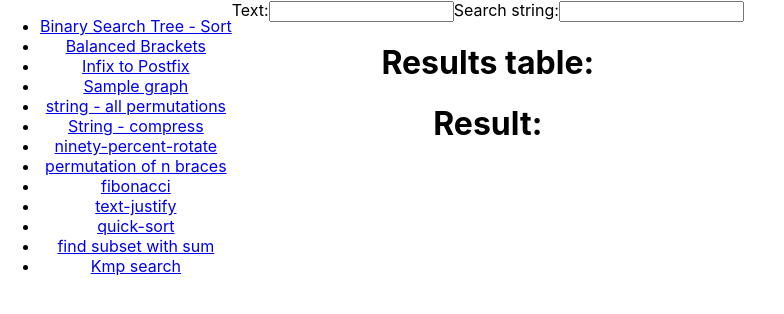
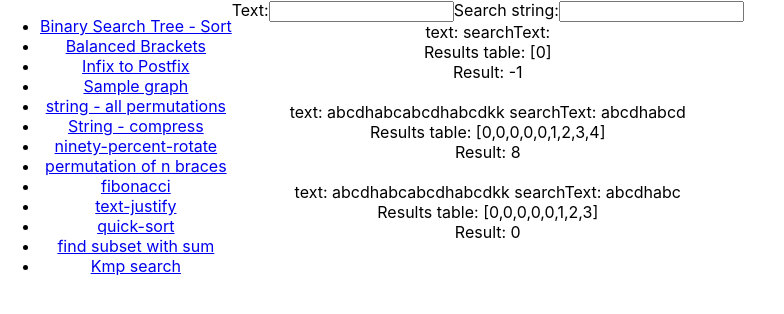
Before and after one commit to spoojary/algorithms-in-typescript, a React (Create React App) app: page /kmp-search in a window 1280 px wide. Shown: the top 314 px of the page, without its empty margins (0-784 px from the left). Built offline with nearby package versions, Linux system fonts and the light colour scheme.

Commit message:
kmp-search

```diff
--- a/src/dp/zeroone.tsx
+++ b/src/dp/zeroone.tsx
@@ -22,7 +22,7 @@
 //0001
 
 //asked at google interview
-const increment = (text)  => {
+export const increment = (text)  => {
     if(text.length === 0) return [""];
     const firstChar = text.substr(0,1);
     if(firstChar === '0') {
--- a/src/string-manipulation/kmp-search.tsx
+++ b/src/string-manipulation/kmp-search.tsx
@@ -1,4 +1,4 @@
-import { ChangeEvent, useState } from "react";
+import React, { ChangeEvent, useState } from "react";
 
 
 export function KmpSearch() {
@@ -11,22 +11,68 @@ export function KmpSearch() {
             <input value={text} onChange={handleTextChange} />
             <label>Search string:</label>
             <input value={searchText} onChange={handleSearchTextChange} />
-            <h1>Results table: {search(text,searchText)}</h1>
-            <h1>Result: {search(text,searchText)}</h1>
+            {renderResults(text,searchText)}
+            {renderResults("abcdhabcabcdhabcdkk","abcdhabcd")}
+            {renderResults("abcdhabcabcdhabcdkk","abcdhabc")}
         </>
-    )
+    );
+
+    function renderResults(text: string, searchText: string) {
+        return (<>
+        <div>text: {text} searchText: {searchText}</div>
+        <div>Results table: {JSON.stringify(getTable(searchText))}</div>
+        <div>Result: {search(text,searchText)}</div>
+        <br/>
+        </>);
+    }
 
     function handleTextChange(event: ChangeEvent<HTMLInputElement>) {
         setText(event.target.value);
     }
 
     function handleSearchTextChange(event: ChangeEvent<HTMLInputElement>) {
-        setText(event.target.value);
+        setSearchText(event.target.value);
     }
+}
+
+
+export function search(text: string, searchText: string): number {
+
+    const table = getTable(searchText);
+
+    let j=0;
+    for(let i=0;i<text.length;i++) {
+        console.log(`${text}-${searchText}-i,j`,i,j,text.charAt(i),searchText.charAt(j),searchText.charAt(j) === text.charAt(i));
+
+        if(searchText.charAt(j) === text.charAt(i)) {
+            if(j === searchText.length-1) {
+                return i-j;
+            }
+            j++;
+
+        } else {
+            i--;
+            j=table[j];
+        }
+    }
+
+    return -1;
 
 }
 
+function getTable(searchText: string): number[] {
+    const table = [];
+    let j=0;
+    table.push(0);
+    for(let i=1;i<searchText.length; i++) {
+        if(searchText.charAt(i) === searchText.charAt(j)) {
+            j++;
+            table.push(j);
+        } else {
+            j = 0
+            table.push(j);
+        }
+    }
 
-export function search(text: string, searchText: string): number[] {
-    return [];
+    return table;
 }
```
